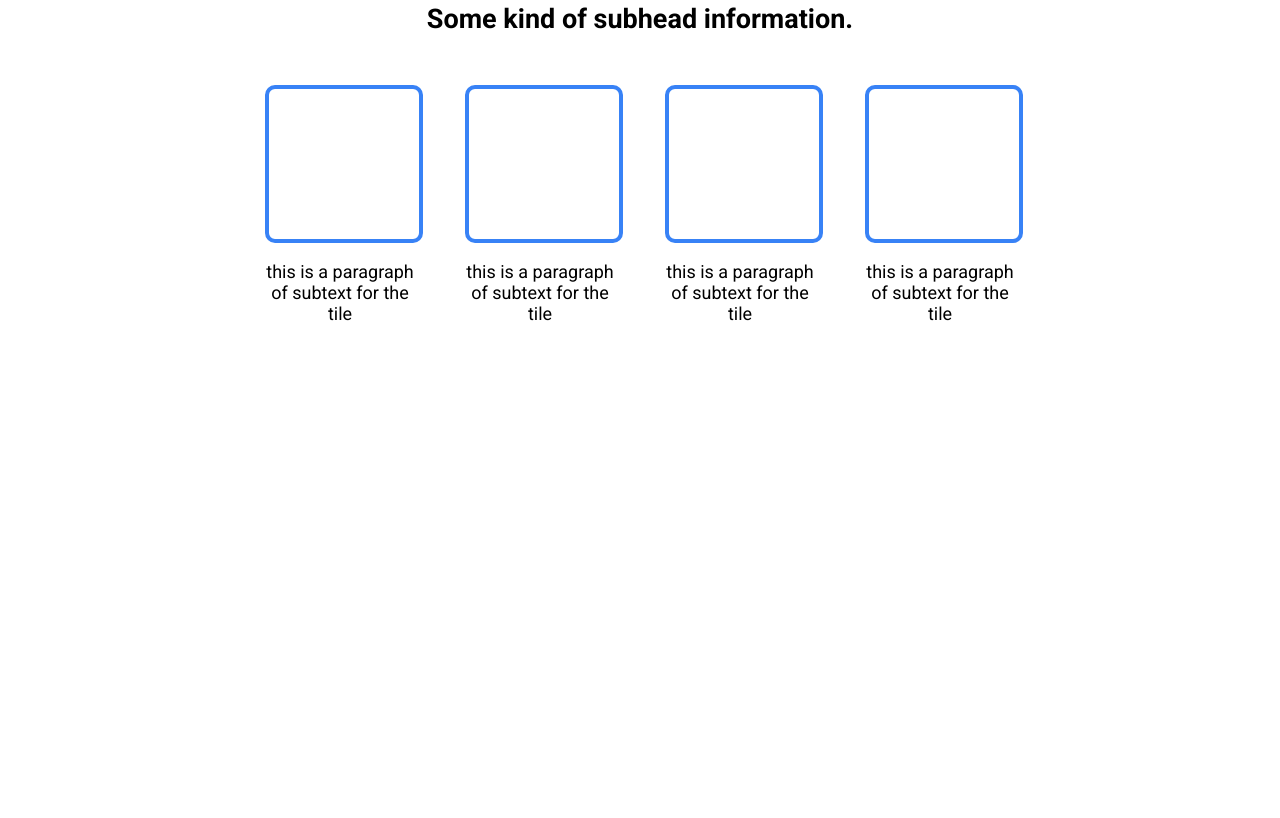
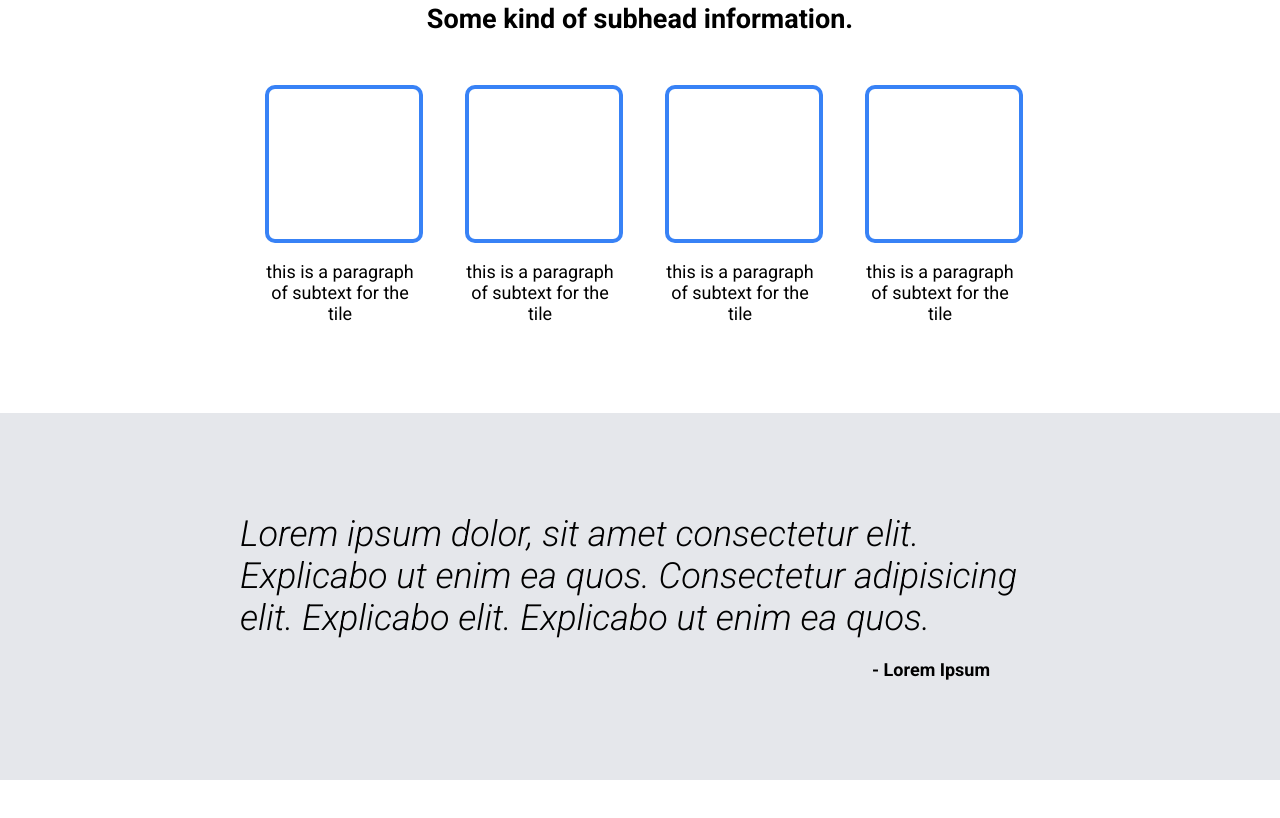
Before and after one commit to robdivincenzo/landingpage-demo, a plain HTML site: page index.html in a window 1280 px wide. Shown: the part 556-1374 px from the top of the page. Before the commit the page ends 1169 px from the top, so only its background shows below. Drawn offline with Linux system fonts and the light colour scheme.

Commit message:
Quote section

```diff
--- a/index.html
+++ b/index.html
@@ -49,7 +49,16 @@
             </div>
         </div>
     </secton>
-    <secton></secton>
+    <secton class="quote-section">
+        <div class="quote-container">
+            <div class="quote-text">
+                Lorem ipsum dolor, sit amet consectetur elit. Explicabo ut enim ea quos. Consectetur adipisicing elit. Explicabo elit. Explicabo ut enim ea quos.
+            </div>
+            <div class="quote-author">
+                - Lorem Ipsum
+            </div>
+        </div>
+    </secton>
     <footer></footer>
 </body>
 </html>
--- a/styles.css
+++ b/styles.css
@@ -1,9 +1,10 @@
-@import url('https://fonts.googleapis.com/css2?family=Roboto:ital,wght@0,400;0,700;0,900;1,400;1,700&display=swap');
+@import url('https://fonts.googleapis.com/css2?family=Roboto:ital,wght@0,300;0,400;0,700;0,900;1,300;1,400;1,700&display=swap');
 
 :root {
     --dark-bg: #1f2937;
     --blue-accent: #3882F6;
     --off-white: #f9faf8;
+    --light-grey: #e5e7eb;
 }
 
 body {
@@ -71,7 +72,8 @@ nav > ul {
     align-items: center;
     justify-content: center;
     gap: 50px;
-    margin: 50px 0;
+    margin: 50px auto;
+    max-width: 800px;
 }
 .tile {
     width: 150px;
@@ -84,3 +86,27 @@ nav > ul {
 }
 
 /* End tile teaser */
+
+/* Start quote section */
+.quote-section {
+    background: var(--light-grey);
+    display: flex;
+}
+.quote-container {
+    display: flex;
+    flex-direction: column;
+    max-width: 800px;
+    margin: 0 auto;
+}
+.quote-text {
+    font-size: 36px;
+    font-style: italic;
+    font-weight: 300;
+}
+.quote-author {
+    text-align: right;
+    padding-top: 20px;
+    padding-right: 50px;
+    font-weight: 700;
+}
+/* End quote section */
```
